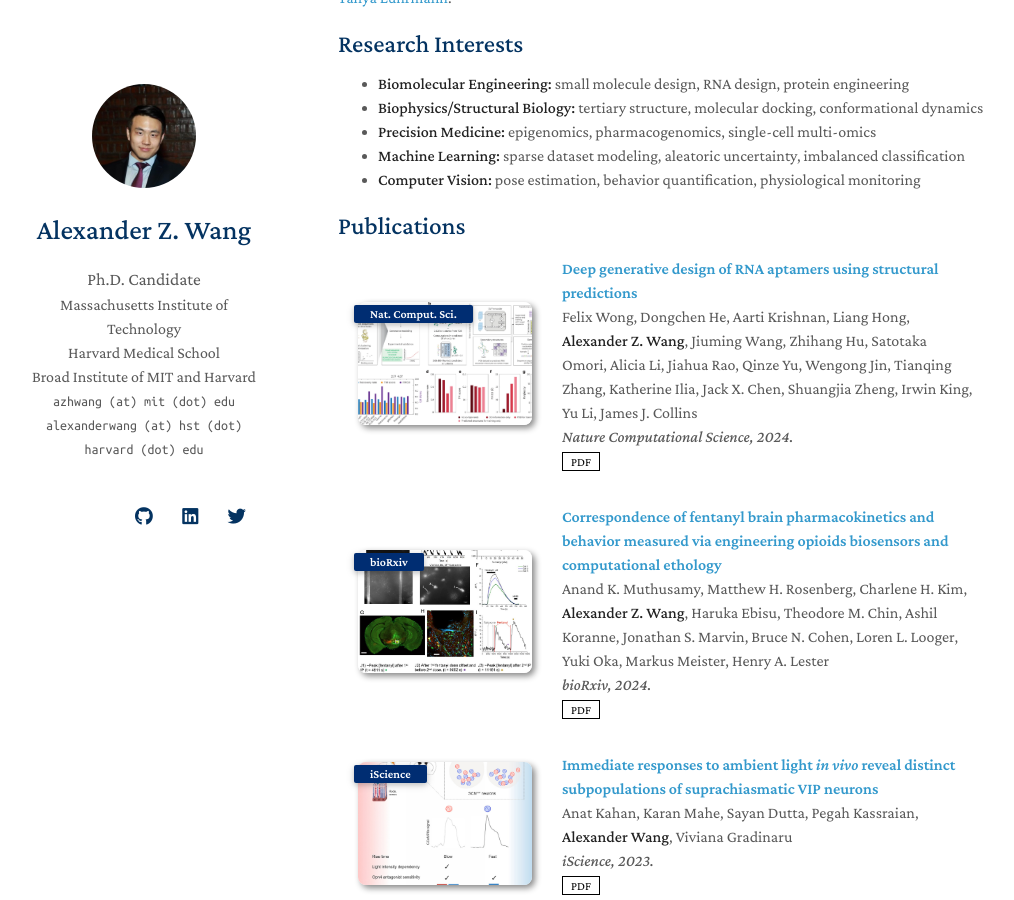
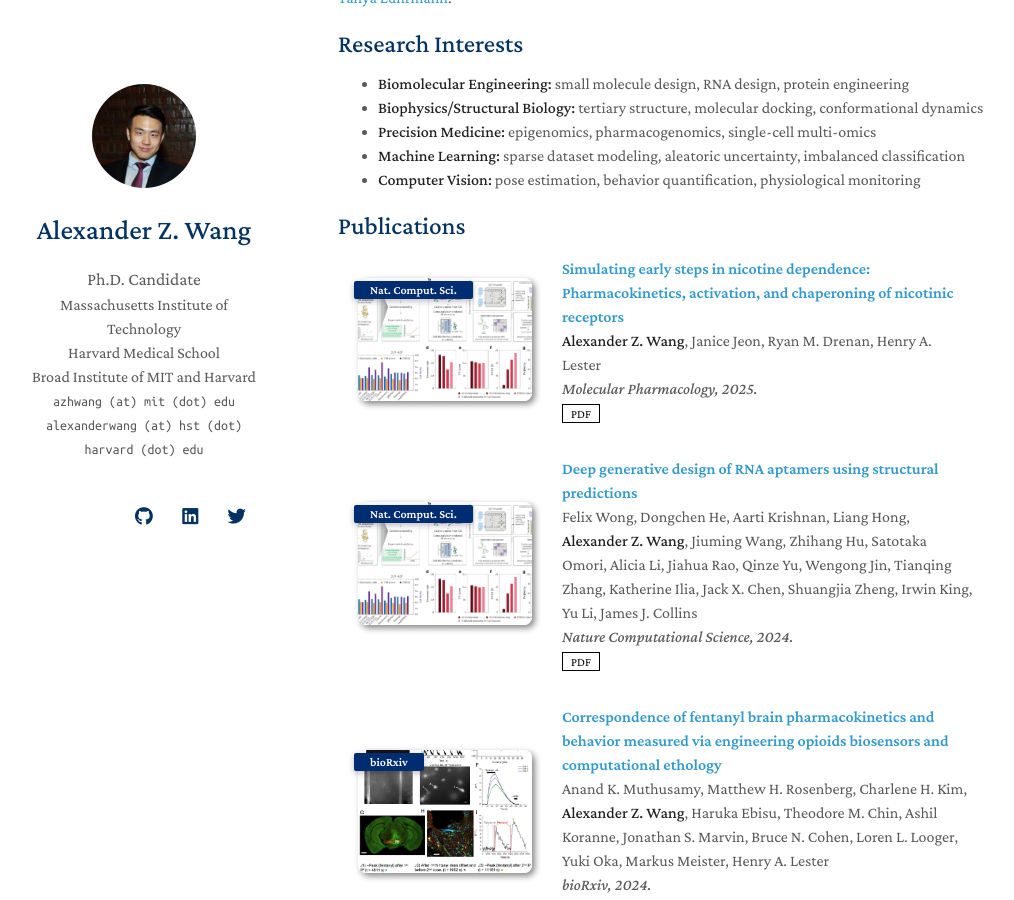
Before and after one commit to azhwang/academic-website, a Jekyll site: the page built from index.md, in a window 1280 px wide and 900 px high, scrolled down 339 px. Shown: the whole window, without its empty margins (132-1146 px from the left). Built offline with Jekyll 4.4.1, drawn with Linux system fonts in a browser that asks for light colours; nearby versions of some CDN libraries; a style sheet for code colours, icons or effects is not loaded; our own code applies the rules of GitHub Pages for plain Markdown files.

Commit message:
Add nicotine paper

```diff
--- a/_includes/publications.md
+++ b/_includes/publications.md
@@ -2,6 +2,30 @@
 
 <div class="publications">
 <ol class="bibliography">
+
+<li>
+<div class="pub-row">
+
+  <div class="col-sm-3 abbr" style="position: relative;padding-right: 15px;padding-left: 15px;">
+    <img src="assets/img/aptamer.png" class="teaser img-fluid z-depth-1">
+    <abbr class="badge">Nat. Comput. Sci.</abbr>
+  </div>
+
+  <div class="col-sm-9" style="position: relative;padding-right: 15px;padding-left: 20px;">
+    <div class="title"><a href="https://doi.org/10.1016/j.molpha.2025.100016">Simulating early steps in nicotine dependence: Pharmacokinetics, activation, and chaperoning of nicotinic receptors</a></div>
+    <div class="author"><strong>Alexander Z. Wang</strong>, Janice Jeon, Ryan M. Drenan, Henry A. Lester</div>
+    <div class="periodical"><em>Molecular Pharmacology, 2025.</em></div>
+    <div class="links">
+      <a href="https://doi.org/10.1016/j.molpha.2025.100016" class="btn btn-sm z-depth-0" role="button" target="_blank" style="font-size:12px;">PDF</a>
+      <!-- <a href="https://github.com/yaoyao-liu/mnemonics" class="btn btn-sm z-depth-0" role="button" target="_blank" style="font-size:12px;">Code</a> -->
+      <!-- <a href="https://class-il.mpi-inf.mpg.de/mnemonics/" class="btn btn-sm z-depth-0" role="button" target="_blank" style="font-size:12px;">Project Page</a> -->
+      <!-- <a href="https://dblp.uni-trier.de/rec/conf/cvpr/LiuSLSS20.html?view=bibtex" class="btn btn-sm z-depth-0" role="button" target="_blank" style="font-size:12px;">BibTex</a> -->
+      <!-- <strong><i style="color:#e74d3c">Oral Presentation</i></strong> -->
+    </div>
+  </div>
+</div>
+</li>
+<br>
 
 <li>
 <div class="pub-row">
```
